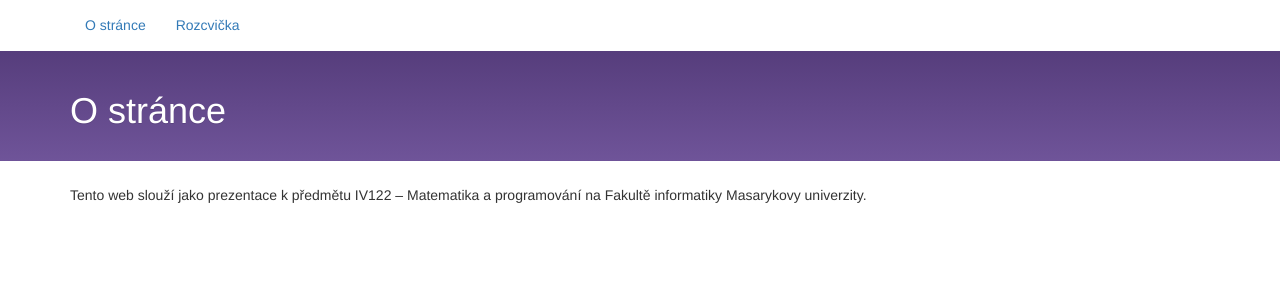
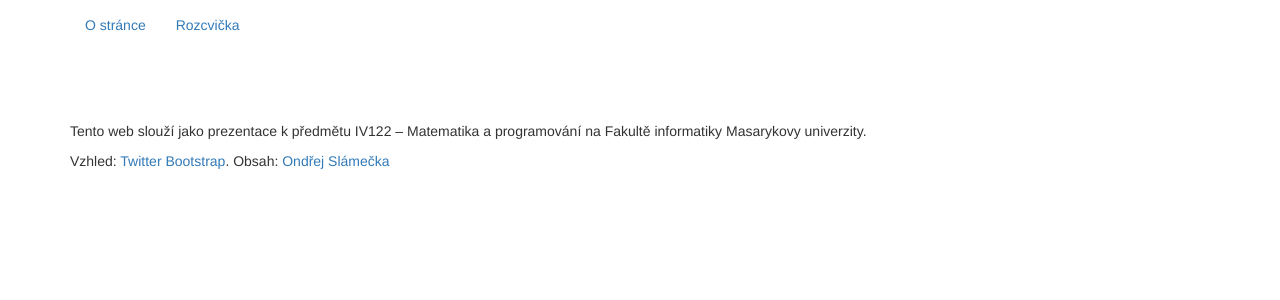
Before and after one commit to OndrejSlamecka/iv122, a Jekyll site: the page built from index.md, in a window 1280 px wide. Shown: the top 300 px of the page. Built offline with Jekyll 4.4.1, drawn with Linux system fonts in a browser that asks for light colours.

Commit message:
Code cleanup, footer

```diff
--- a/_layouts/default.html
+++ b/_layouts/default.html
@@ -21,26 +21,28 @@
 					<li><a class="active" href="{{ page.url | prepend: site.baseurl }}">{{ page.title }}</a></li>
 					{% endif %}
 				{% endfor %}
-
 			</ul>
 		</nav>
 	</div>
 </header>
 
-    <!-- Docs page layout -->
 <div class="bs-docs-header" id="content">
 	<div class="container">
 		<h1>{{page.title}}</h1>
 	</div>
 </div>
 
-
-
 <div class="page-content">
 	<div class="wrapper">
-        {{ content }}
+		{{content}}
 	</div>
 </div>
+
+<footer class="bs-docs-footer">
+	<div class="container">
+		<p>Vzhled: <a href="https://getbootstrap.com/">Twitter Bootstrap</a>. Obsah: <a href="http://www.slamecka.cz">Ondřej Slámečka</a></p>
+	</div>
+</footer>
 
 <!-- //maxcdn.bootstrapcdn.com/bootstrap/3.3.2/js/bootstrap.min.js -->
 </body>
--- a/css/main.css
+++ b/css/main.css
@@ -1,8 +1,10 @@
+/* This is from Twitter Bootstrap page, authors: https://twitter.com/mdo, https://twitter.com/fat */
+
 header.navbar {
 	margin-bottom: 0;
 }
 
-.bs-docs-header{
+.page-header {
 	position: relative;
 	padding: 20px 15px;
 	color: #cdbfe3;
@@ -23,7 +25,16 @@ h1 {
 	color: white;
 }
 
-.bs-docs-sidenav {
+.page-sidenav {
 	margin-top: 20px;
 	margin-bottom: 20px;
 }
+
+.page-footer {
+	padding-top: 40px;
+	padding-bottom: 40px;
+	margin-top: 100px;
+	color: #767676;
+	text-align: center;
+	border-top: 1px solid #e5e5e5;
+}
```
Lines whose indentation alone changed are shown as unchanged.
